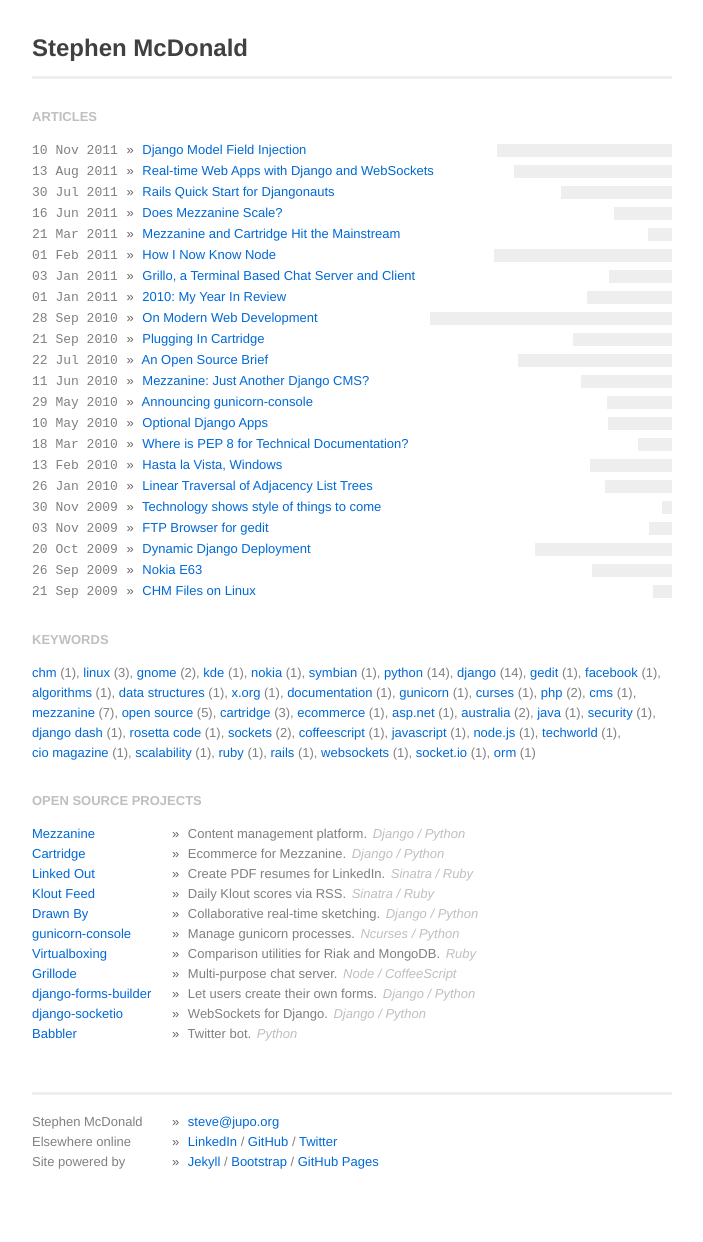
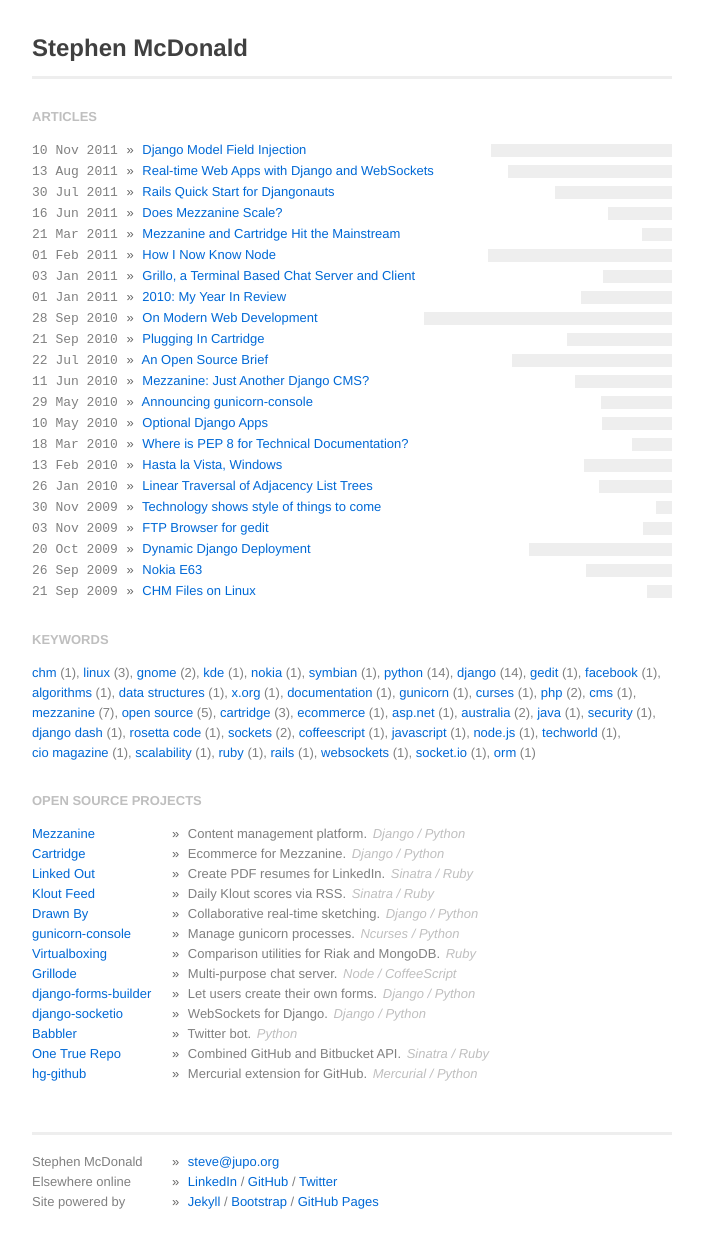
Before and after one commit to xli1224/stephenmcd.github.com, a Jekyll site: the page built from index.html, in a window 1280 px wide. Shown: the whole page, without its empty margins (288-991 px from the left). Built offline with Jekyll 4.4.1, drawn with Linux system fonts in a browser that asks for light colours; before the commit the page ends 1202 px from its top, so only the background shows below that.

Commit message:
Added otr and hg-github projects.

```diff
--- a/_config.yml
+++ b/_config.yml
@@ -66,3 +66,13 @@
   url:   http://github.com/stephenmcd/babbler
   desc:  Twitter bot.
   tech:  Python
+
+- title: One True Repo
+  url:   http://otr.jupo.org
+  desc:  Combined GitHub and Bitbucket API.
+  tech:  Sinatra / Ruby
+
+- title: hg-github
+  url:   http://github.com/stephenmcd/hg-github
+  desc:  Mercurial extension for GitHub.
+  tech:  Mercurial / Python
--- a/index.html
+++ b/index.html
@@ -10,7 +10,7 @@
         <span class="arrow">&raquo;</span>
         <a href="{{ post.url }}">{{ post.title }}</a>
         <a class="bar" href="#" title="{{ post.content | number_of_words }} words"
-            style="width:{{ post.content | number_of_words | divided_by:7 | plus: 4 }}px;">&nbsp;</a>
+            style="width:{{ post.content | number_of_words | divided_by:7 | plus: 10 }}px;">&nbsp;</a>
     </li>
     {% endfor %}
 </ul>
@@ -53,11 +53,16 @@
         var pluralize = function(i) {
             return i != 1 ? 's' : '';
         };
-        var repo = named[normalize(project.find('a').text())];
-        var css = {width: (((repo.watchers + repo.forks) / 2.5) + 4) + 'px'};
-        var title = repo.watchers + ' watcher' + pluralize(repo.watchers) +
-                    ', ' + repo.forks + ' fork' + pluralize(repo.forks);
-        var bar = $('<a>').addClass('bar').css(css).attr('title', title);
+        var text = project.find('a').text();
+        var title = normalize(text);
+        var abbr = $.map(text.split(' '), function(s, i) {
+                       return s.substr(0, 1).toLowerCase();
+                   }).join('');
+        var repo = named[title] || named[abbr];
+        var css = {width: (((repo.watchers + repo.forks) / 2.3) + 10) + 'px'};
+        var tooltip = repo.watchers + ' watcher' + pluralize(repo.watchers) +
+                      ', ' + repo.forks + ' fork' + pluralize(repo.forks);
+        var bar = $('<a>').addClass('bar').css(css).attr('title', tooltip);
         $(project).append(bar);
         watchers += repo.watchers;
         forks += repo.forks;
```
